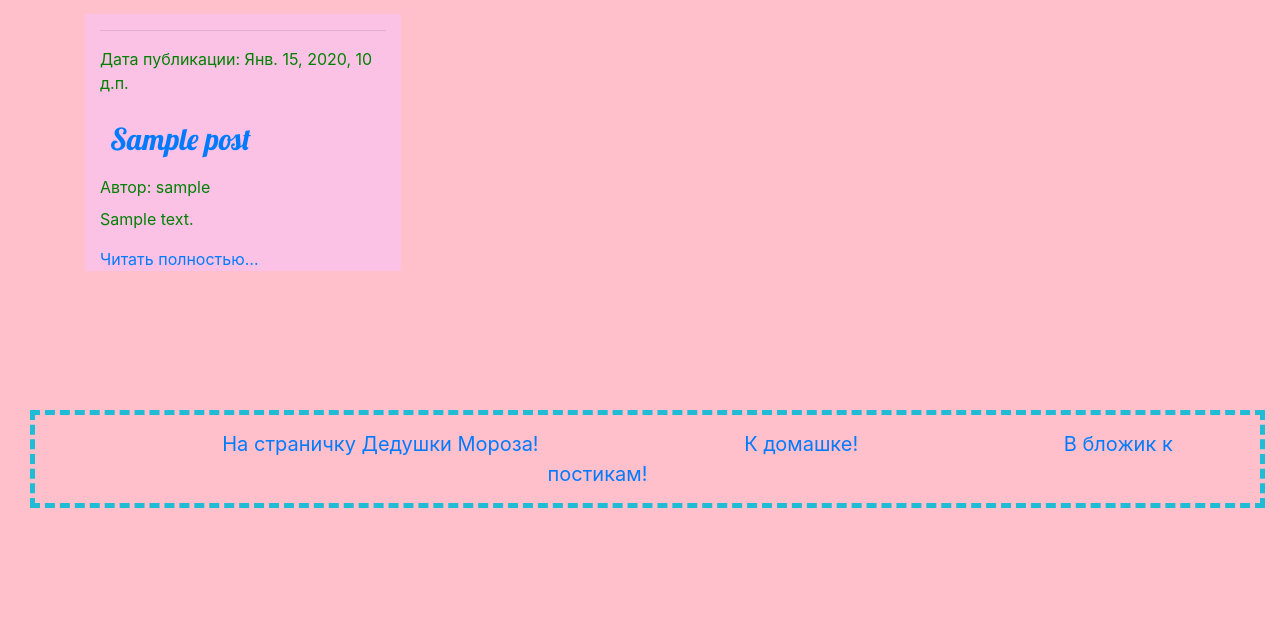
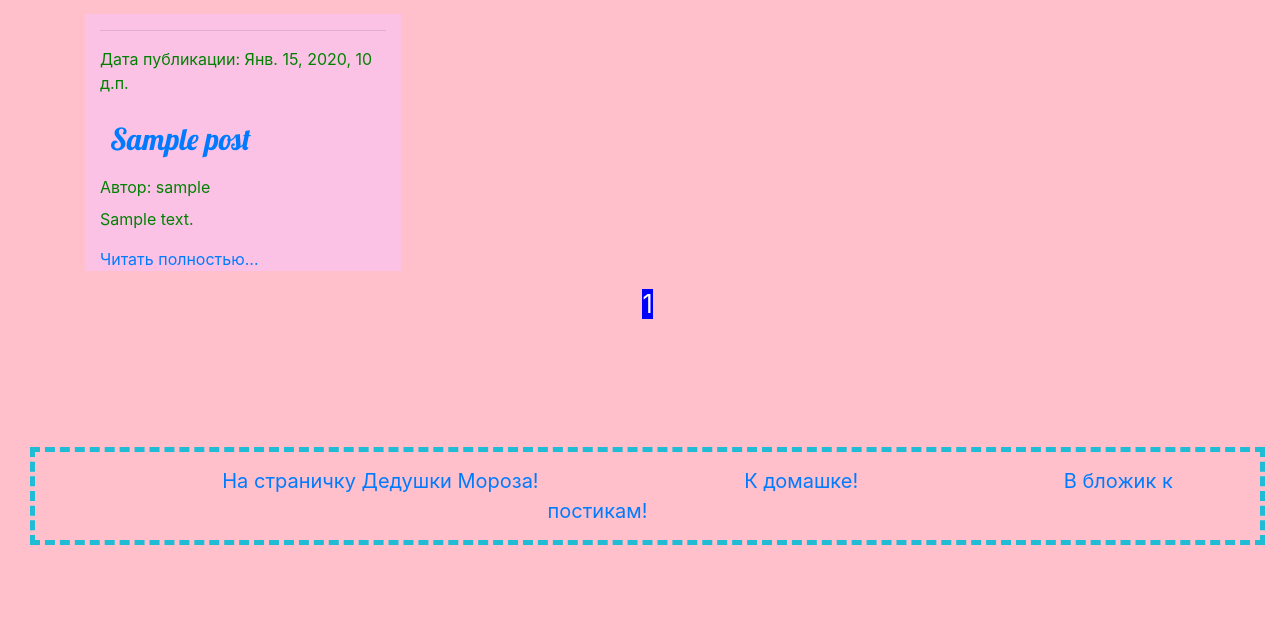
Before and after one commit to Substance0510/Stormnet, a Django app: page /blog/ in a window 1280 px wide. Shown: the part 186-809 px from the top of the page. Before the commit the page ends 694 px from the top, so only its background shows below. Run offline with Django 3.2, Linux system fonts and the light colour scheme; tables that the repository leaves empty hold one stand-in row (values such as "Sample post"); parts of the project's set-up code (start-up, migrations or seed data) failed here and were passed over; some libraries are stand-ins or nearby versions.

Commit message:
Добавил пагинацию

```diff
--- a/Lection9/Dj_project/blog/static/css/blog.css
+++ b/Lection9/Dj_project/blog/static/css/blog.css
@@ -1,3 +1,9 @@
+@font-face {
+  font-family: 'Glyphicons Halflings';
+  src: url('http://maxcdn.bootstrapcdn.com/bootstrap/3.2.0/fonts/glyphicons-halflings-regular.eot');
+  src: url('http://maxcdn.bootstrapcdn.com/bootstrap/3.2.0/fonts/glyphicons-halflings-regular.eot?#iefix') format('embedded-opentype'), url('http://maxcdn.bootstrapcdn.com/bootstrap/3.2.0/fonts/glyphicons-halflings-regular.woff') format('woff'), url('http://maxcdn.bootstrapcdn.com/bootstrap/3.2.0/fonts/glyphicons-halflings-regular.ttf') format('truetype'), url('http://maxcdn.bootstrapcdn.com/bootstrap/3.2.0/fonts/glyphicons-halflings-regular.svg#glyphicons-halflingsregular') format('svg');
+}
+
 h1  {
     color: red;
     font-family: 'Lobster', cursive;
@@ -66,3 +72,13 @@ margin: 15px;
 margin-left: 70px;
 background-color: #fcc2e6;
 }
+
+.step-links{
+text-align: right;
+}
+
+.current_page{
+font-size: 25px;
+color: white;
+background-color: blue;
+}
--- a/Lection9/Dj_project/blog/templates/blog/post_list.html
+++ b/Lection9/Dj_project/blog/templates/blog/post_list.html
@@ -53,4 +53,27 @@
     {% endfor %}
     <hr />
 </div>
+<div class="row">
+    <div class="col-md-12 text-center">
+        <nav>
+            <span class="step-links">
+            {% if posts.has_previous %}
+                <a class="btn btn-primary" href="?page={{ posts.previous_page_number }}">
+                    <span class="glyphicon glyphicon-arrow-left"></span><< Предыдущая
+                </a>
+            {% endif %}
+            {% for page in posts.paginator.page_range %}
+                {% if page == posts.number %}
+                    <a class="current_page" href="?page={{ page }}"> {{ page }}</a>
+                {% else %}
+                    <a class="pages" href="?page={{ page }}"> {{ page }}</a>
+                {% endif %}
+            {% endfor %}
+            {% if posts.has_next %}
+                <a class="btn btn-primary" href="?page={{ posts.next_page_number }}">Следующая >></a>
+            {% endif %}
+            </span>
+        </nav>
+    </div>
+</div>
 {% endblock articles %}
--- a/Lection9/Dj_project/blog/templates/blog/template.html
+++ b/Lection9/Dj_project/blog/templates/blog/template.html
@@ -6,11 +6,11 @@
     <meta charset="utf-8">
     <meta name="viewport" content="width=device-width, initial-scale=1, shrink-to-fit=no">
 
-    <!-- Bootstrap CSS -->
-    <link rel="stylesheet" href="https://stackpath.bootstrapcdn.com/bootstrap/4.4.1/css/bootstrap.min.css" integrity="sha384-Vkoo8x4CGsO3+Hhxv8T/Q5PaXtkKtu6ug5TOeNV6gBiFeWPGFN9MuhOf23Q9Ifjh" crossorigin="anonymous">
-
+    <!-- Bootstrap block -->
+    <link rel="stylesheet" href="https://stackpath.bootstrapcdn.com/bootstrap/4.5.0/css/bootstrap.min.css" integrity="sha384-9aIt2nRpC12Uk9gS9baDl411NQApFmC26EwAOH8WgZl5MYYxFfc+NcPb1dKGj7Sk" crossorigin="anonymous">
+    <!-- Google block -->
     <link href="https://fonts.googleapis.com/css2?family=Lobster&display=swap" rel="stylesheet">
-
+    <!-- My styles -->
     <link rel="stylesheet" href="{% static 'css/blog.css' %}">
     <title>Самы чэсны сайт!{% block title %}{% endblock title %}</title>
 </head>
--- a/Lection9/Dj_project/blog/views.py
+++ b/Lection9/Dj_project/blog/views.py
@@ -5,6 +5,7 @@ from django.http import Http404, HttpResponseRedirect, HttpResponseNotFound, Htt
 from datetime import datetime
 from django.contrib.auth.forms import UserCreationForm, AuthenticationForm
 from django.contrib.auth import login, logout
+from django.core.paginator import Paginator, EmptyPage, PageNotAnInteger
 from . models import Post, Comment
 from . forms import CommentForm, SignUpForm
 
@@ -38,8 +39,19 @@ def post_list(request):
         selected_author = User.objects.get(username=user_choise)
         posts = Post.objects.all().filter(author=selected_author).filter(published_date__lte=timezone.now())\
             .order_by('-published_date')
+    # Pagination block:
+    paginator = Paginator(posts, 2)
+    page = request.GET.get('page')
+    try:
+        pag_posts = paginator.page(page)
+    except PageNotAnInteger:
+        # Если страница не является целым числом, поставим первую страницу
+        pag_posts = paginator.page(1)
+    except EmptyPage:
+        # Если страница больше максимальной, доставить последнюю страницу результатов
+        pag_posts = paginator.page(paginator.num_pages)
 
-    context = {'posts': posts,
+    context = {'posts': pag_posts,
                'authors': authors,
                'author': selected_author,
                'max_date': max_date,
```
